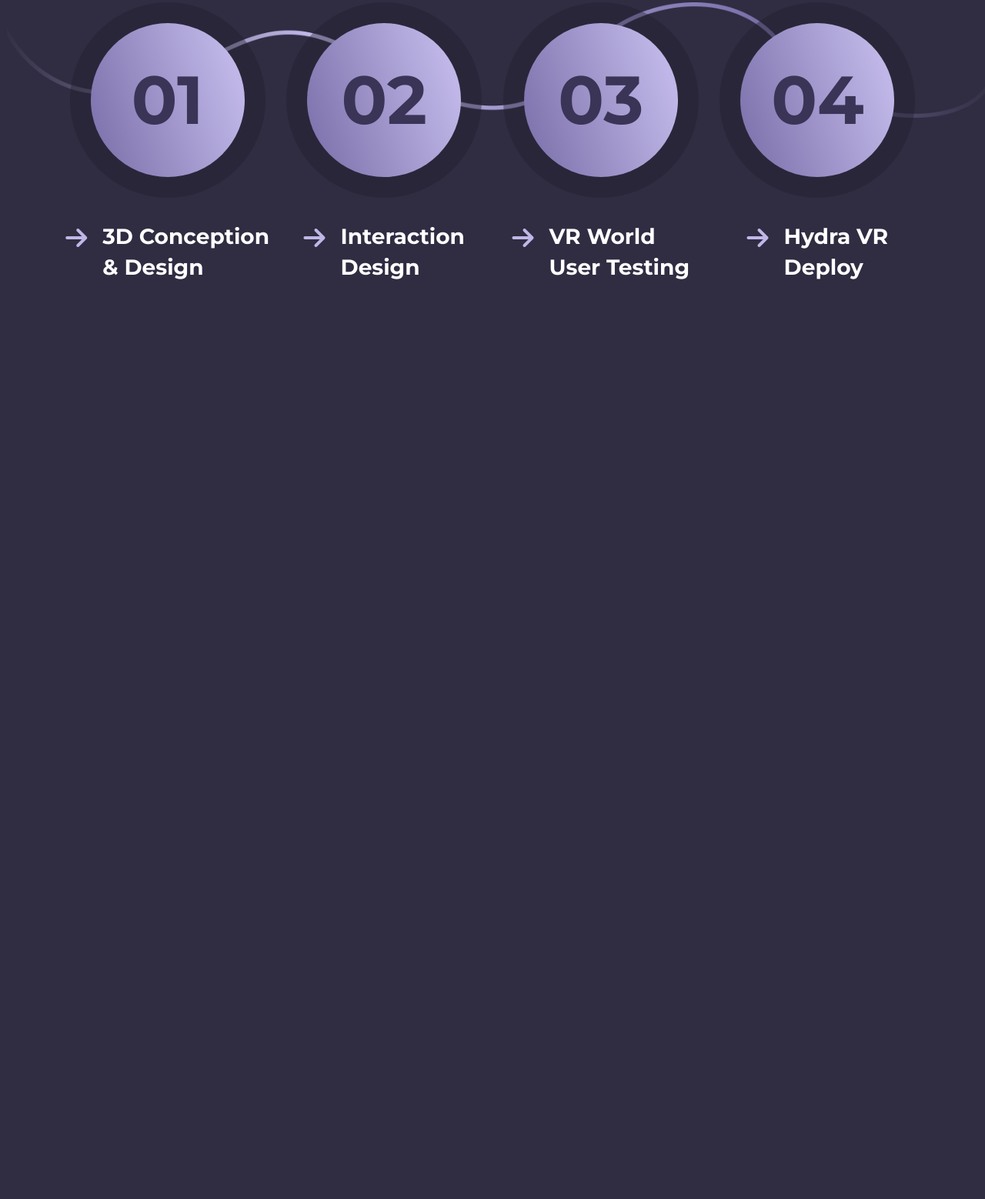
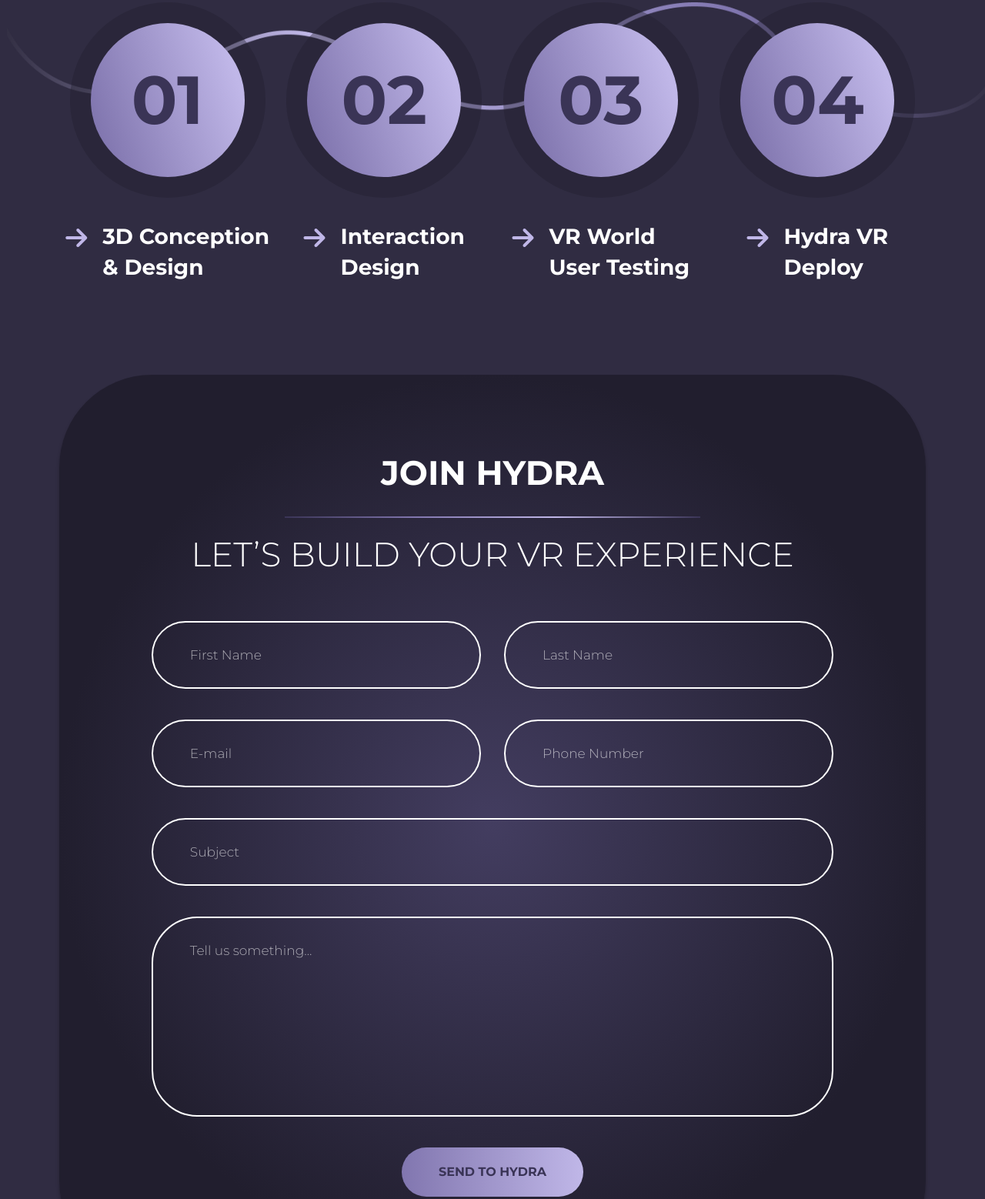
Before and after one commit to adi1zhexen0v/hydra-vr, a website: page src/index.html in a window 1280 px wide. Shown: the part 4180-5738 px from the top of the page at 77% size. Before the commit the page ends 4547 px from the top, so only its background shows below. Drawn offline with nearby package versions, Linux system fonts and the light colour scheme; files that its build step writes are made by us from their sources.

Commit message:
feature: add join section

```diff
--- a/src/index.html
+++ b/src/index.html
@@ -309,6 +309,29 @@
         <img src="./img/howto/howto-bg.png" alt="" class="howto-steps__bg">
       </div>
     </section>
+
+    <section class="join" id="join">
+      <div class="join-form">
+        <div class="join-title">
+          <h4 class="join-title__main section-title__main">Join Hydra</h4>
+          <div class="join-title__line"></div>
+          <h6 class="join-title__sub section-title__sub">Let’s Build Your VR Experience</h6>
+        </div>
+        <form action="#" class="join-fields">
+          <div class="join-fields__grid">
+            <input type="text" class="join-fields__input" placeholder="First Name">
+            <input type="text" class="join-fields__input" placeholder="Last Name">
+            <input type="text" class="join-fields__input" placeholder="E-mail">
+            <input type="text" class="join-fields__input" placeholder="Phone Number">
+            <input type="text" class="join-fields__input" placeholder="Subject">
+            <textarea placeholder="Tell us something..." class="join-fields__input"></textarea>
+          </div>
+          <div class="join-fields__submit">
+            <input type="submit" value="Send To Hydra" class="join-fields__submit-btn btn">
+          </div>
+        </form>
+      </div>
+    </section>
   </main>
 </body>
 </html>
--- a/src/scss/libs/_variables.scss
+++ b/src/scss/libs/_variables.scss
@@ -10,3 +10,4 @@ $text-gradient: linear-gradient(91.57deg, $pastel-lilac -1.02%, $lavender-purple
 $contact-gradient: radial-gradient(50% 2900.76% at 50% 53.89%, rgba(58, 52, 86, 0.95) 0%, $midnight-prune 100%);
 $service-gradient: radial-gradient(50% 50% at 50% 50%, $royal-indigo 0%, $midnight-prune 100%);
 $step-gradient: linear-gradient(251.27deg, $pastel-lilac 12.87%, $lavender-purple 89.33%);
+$line-gradient: linear-gradient(270deg, $deep-ink 0%, $pastel-lilac 34.9%, $lavender-purple 68.75%, $deep-ink 100%);
--- a/src/scss/sections/_all.scss
+++ b/src/scss/sections/_all.scss
@@ -4,3 +4,4 @@
 @import 'services';
 @import 'technologies';
 @import 'howto';
+@import 'join';
--- /dev/null
+++ b/src/scss/sections/_join.scss
@@ -0,0 +1,61 @@
+@import '../libs/variables';
+@import '../libs/mixins';
+
+.join {
+  &-form {
+    padding: 100px 120px;
+    background: $service-gradient;
+    box-shadow: 0px 4px 4px 0px rgba(black, 0.25);
+    border-radius: 120px;
+  }
+
+  &-title {
+    @include flex(center, center);
+    flex-direction: column;
+    margin-bottom: 60px;
+
+    &__line {
+      width: 540px;
+      height: 1.5px;
+      background: $line-gradient;
+      margin: 20px 0;
+    }
+  }
+
+  &-fields {
+    &__grid {
+      display: grid;
+      grid-template-columns: repeat(2, 1fr);
+      grid-gap: 40px 30px;
+
+      textarea {
+        height: 260px;
+        resize: none;
+      }
+    }
+
+    &__input {
+      background: none;
+      padding: 30px 48px;
+      border: 2px solid white;
+      border-radius: 60px;
+      outline: none;
+      @include text(17px, 24px, 300, white);
+
+      &::placeholder {
+        color: rgba(white, 0.6);
+      }
+
+      &:nth-child(5),
+      &:last-child {
+        grid-column-start: 1;
+        grid-column-end: 3;
+      }
+    }
+
+    &__submit {
+      @include flex(center, center);
+      margin-top: 40px;
+    }
+  }
+}
```
